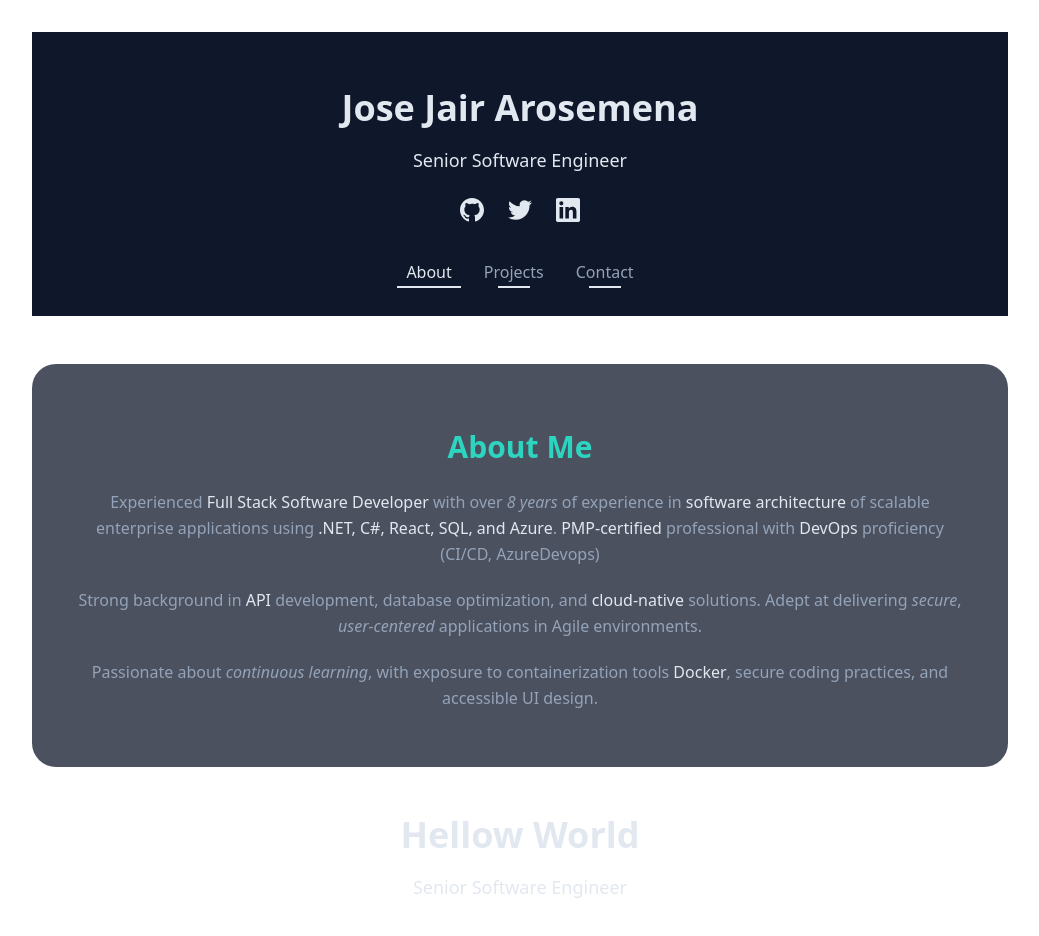
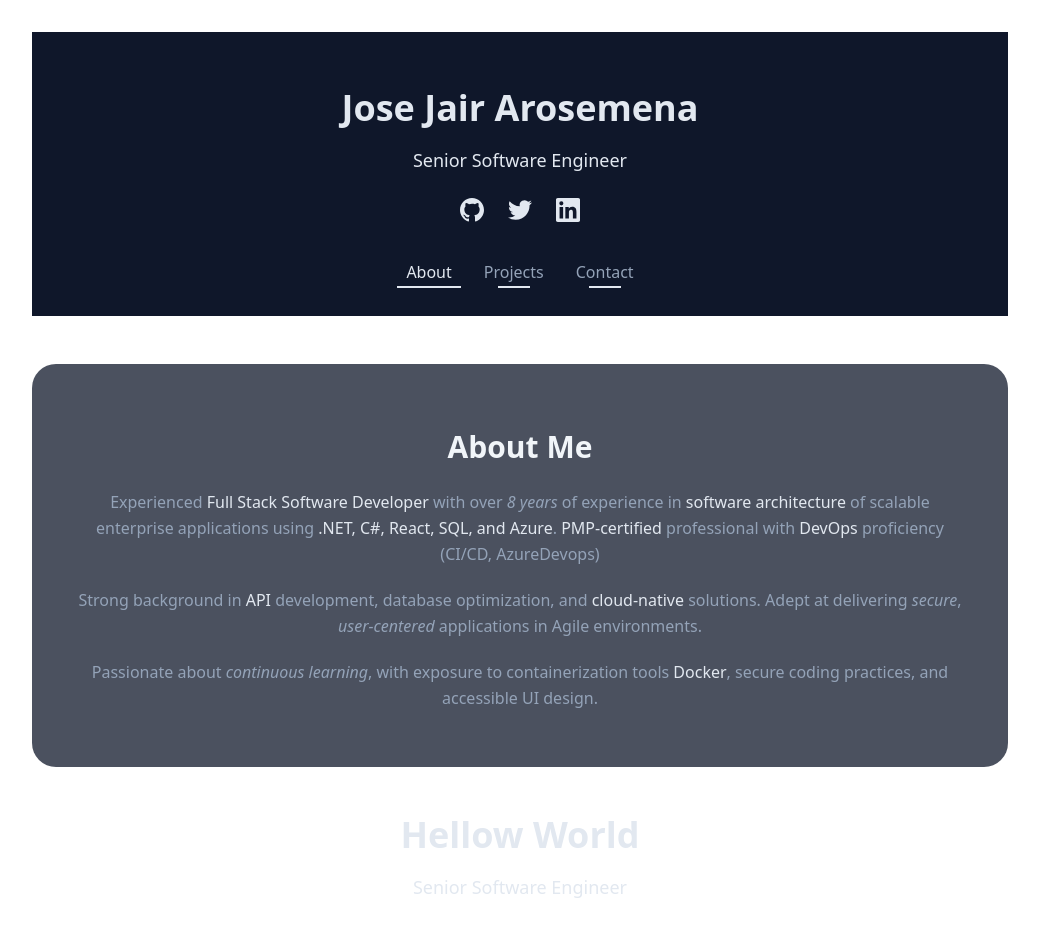
Before and after one commit to jarosemena/Portfolio, a React (Vite) app in the folder portfolioja/: page / in a window 1280 px wide. Shown: the top 936 px of the page, without its empty margins (120-1159 px from the left). Built offline with nearby package versions, Linux system fonts and the light colour scheme.

Commit message:
fix on about me and now is function well

```diff
--- a/portfolioja/src/components/aboutme/aboutme.tsx
+++ b/portfolioja/src/components/aboutme/aboutme.tsx
@@ -13,7 +13,7 @@ const AboutMe: React.FC = () => {
       className="scroll-mt-16 bg-slate-900/75 backdrop-blur rounded-2xl p-6 md:p-8 lg:p-10 my-12 max-w-4xl mx-auto"
     >
       <h2 className="text-2xl md:text-3xl font-bold text-slate-100 mb-6">
-         <span className="text-teal-400">{data.aboutme.title}</span>
+         {data.aboutme.title}
       </h2>
 
 
--- a/portfolioja/src/components/common/pharagraph/paragraph.tsx
+++ b/portfolioja/src/components/common/pharagraph/paragraph.tsx
@@ -1,6 +1,6 @@
 import React, { useEffect, useState } from 'react';
-import { TextFormatter, ParsedSegment } from './text-formatter';
-import {  loadConfig, defaultFullConfig } from './text-confg';
+import { TextFormatter, ParsedSegment } from '../text-formatter';
+import {  loadConfig, defaultFullConfig } from '../text-config';
 
 interface ParagraphProps {
   text: string;
--- a/portfolioja/src/components/common/pharagraph/text-confg.ts
+++ b/portfolioja/src/components/common/text-config.ts
@@ -51,6 +51,6 @@ export const loadConfig = (config: FullConfig) => {
 
 // Configuración por defecto ahora cargada dinámicamente
 export const defaultFullConfig = async (): Promise<FullConfig> => {
-  const config = await import('./config.json');
+  const config = await import('./pharagraph/config.json');
   return config.default || config; // Soporte para export default
 };
```
Also changed, not shown: portfolioja/src/components/common/text-formatter.ts (renamed from portfolioja/src/components/common/pharagraph/text-formatter.ts), 2 other files (tests, documents, lock files or other folders).
